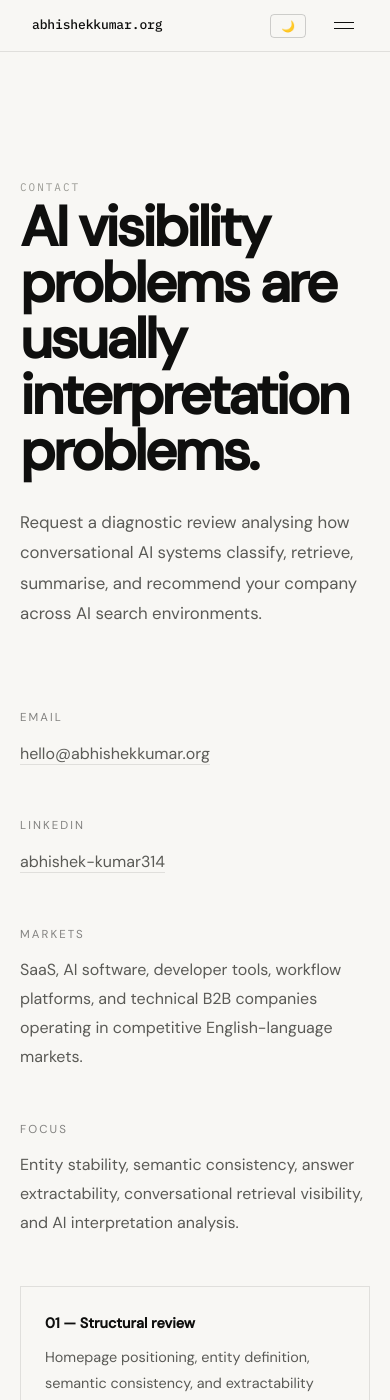
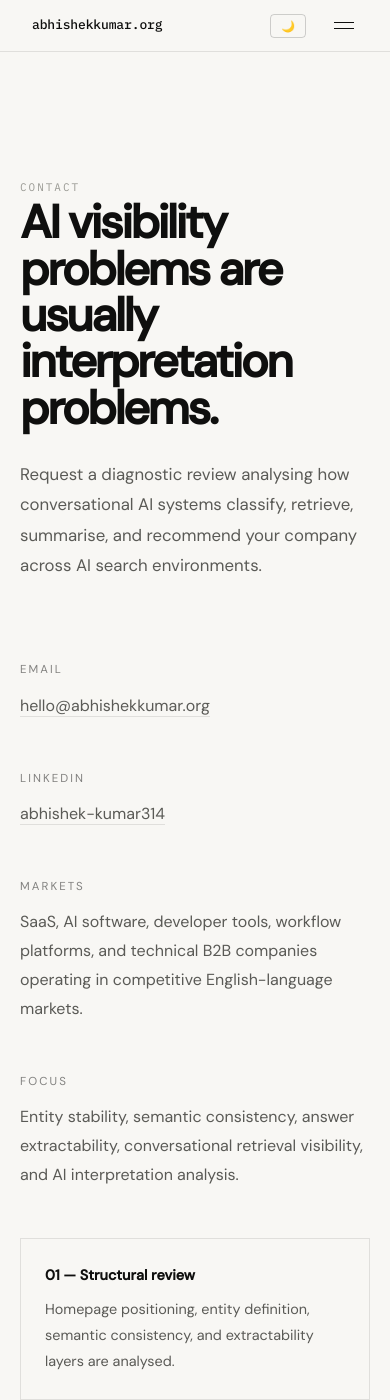
Before and after one commit to abhishu5/abhishekkumar.org, a Jekyll site: the page contact.html, which Jekyll copies as it is, in a window 390 px wide and 1400 px high. Built offline with Jekyll 4.4.1, drawn with Linux system fonts in a browser that asks for light colours.

Commit message:
Update contact.html

```diff
--- a/contact.html
+++ b/contact.html
@@ -193,7 +193,8 @@ gap:80px;
 }
 
 .hero-title h1{
-font-size:3.5rem;
+font-size:2.9rem;
+line-height:1;
 }
 
 }
```
